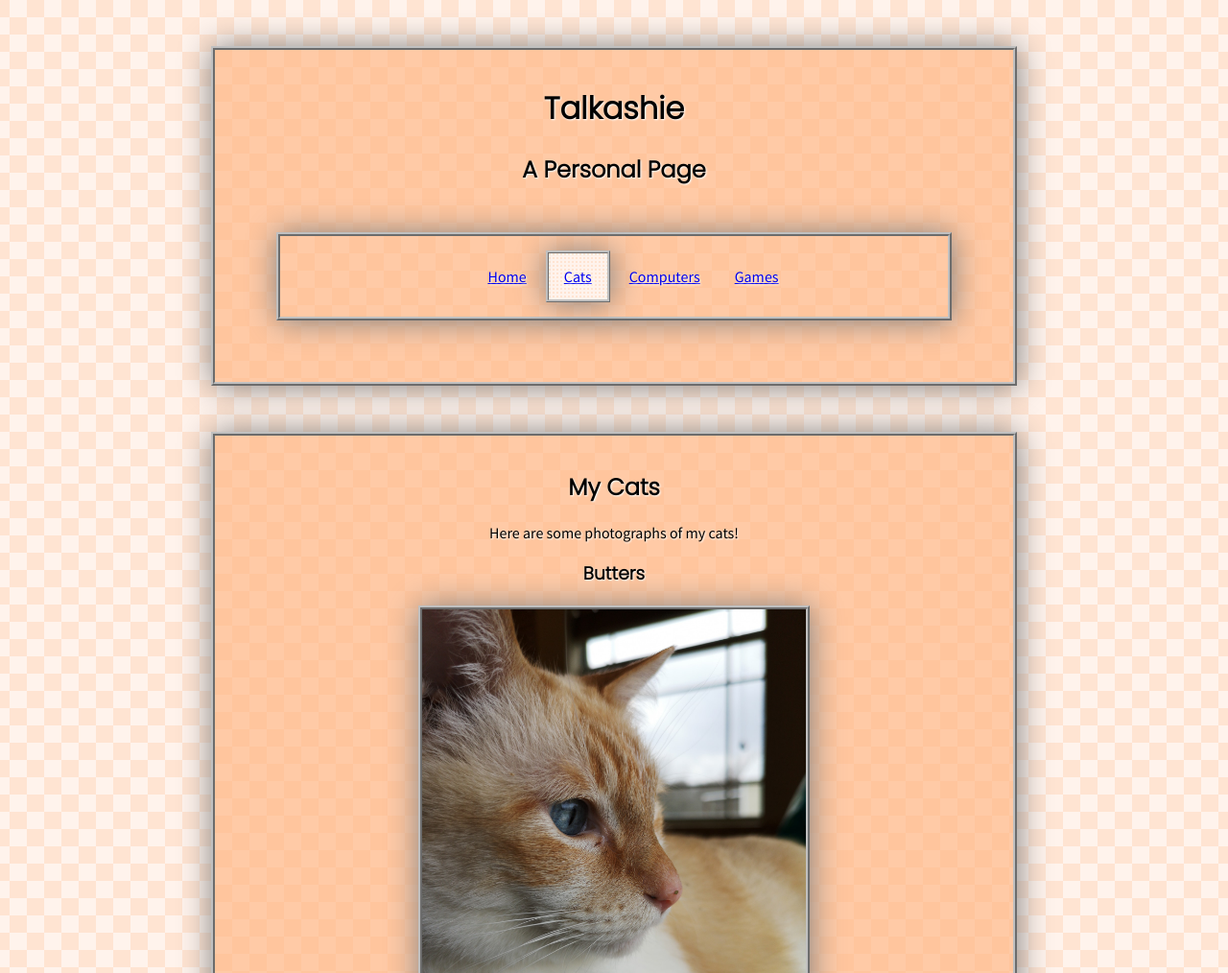
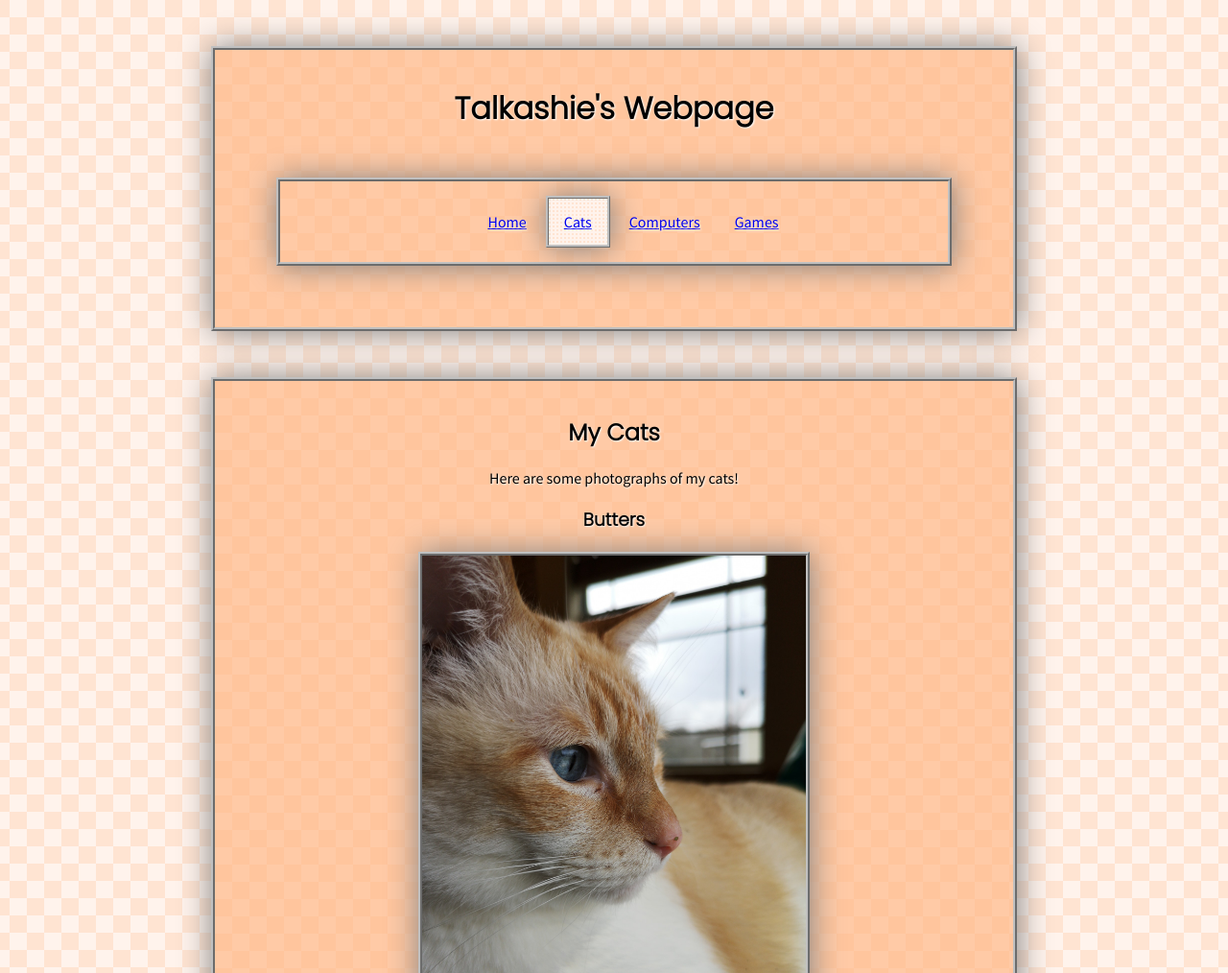
Before and after one commit to Talkashie/talkashie.github.io, a plain HTML site: page cats.html in a window 1280 px wide. Shown: the top 1014 px of the page at 96% size. Drawn offline with Linux system fonts and the light colour scheme.

Commit message:
fix header!!!!<3

```diff
--- a/cats.html
+++ b/cats.html
@@ -13,8 +13,8 @@
 <body>
     <main>
         <header>
-            <h1>Talkashie</h1>
-            <h2>A Personal Page</h2>
+            <h1>Talkashie's Webpage</h1>
+
             <nav class="border">
                 <div class="align_center">
                     <ul>
```
Also changed, not shown: computers.html (+2 -2 lines), index.html (+2 -2 lines).
